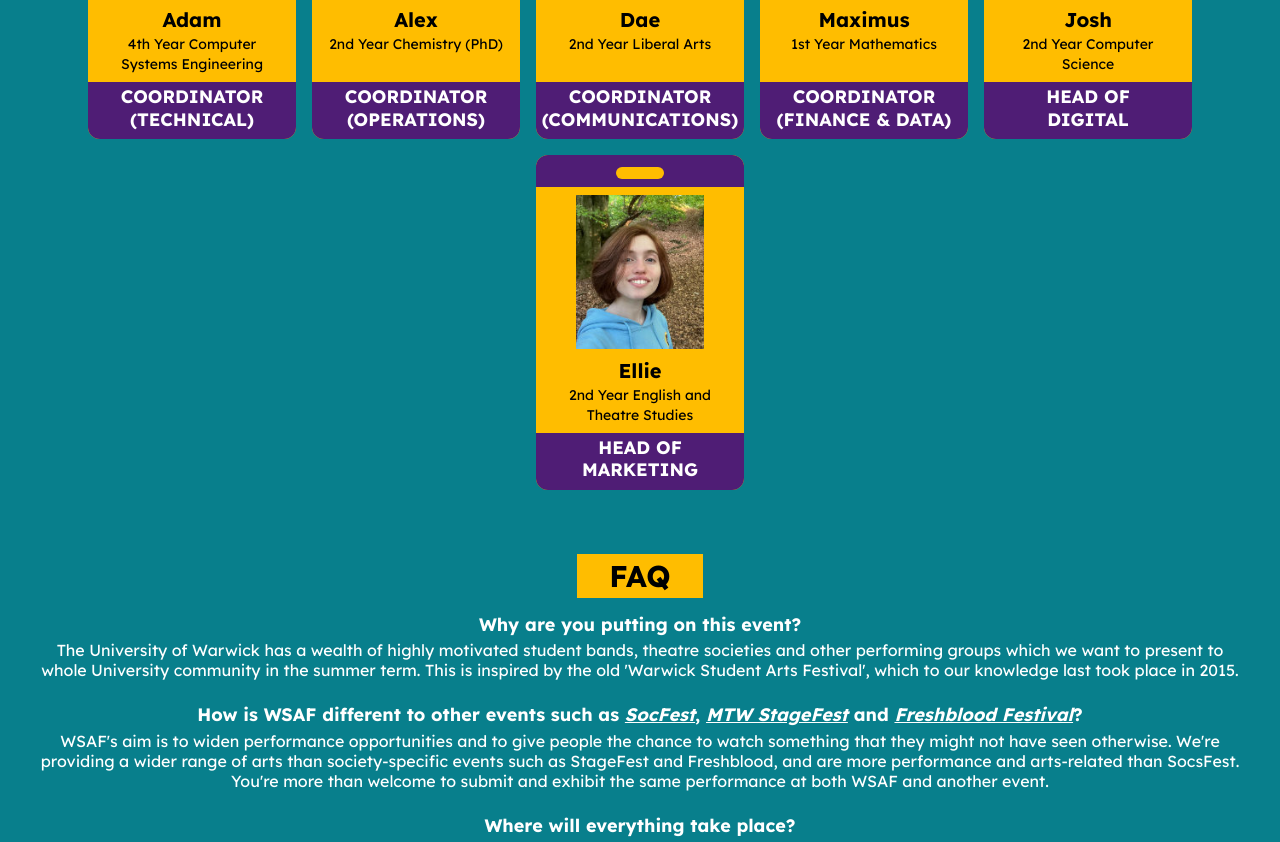
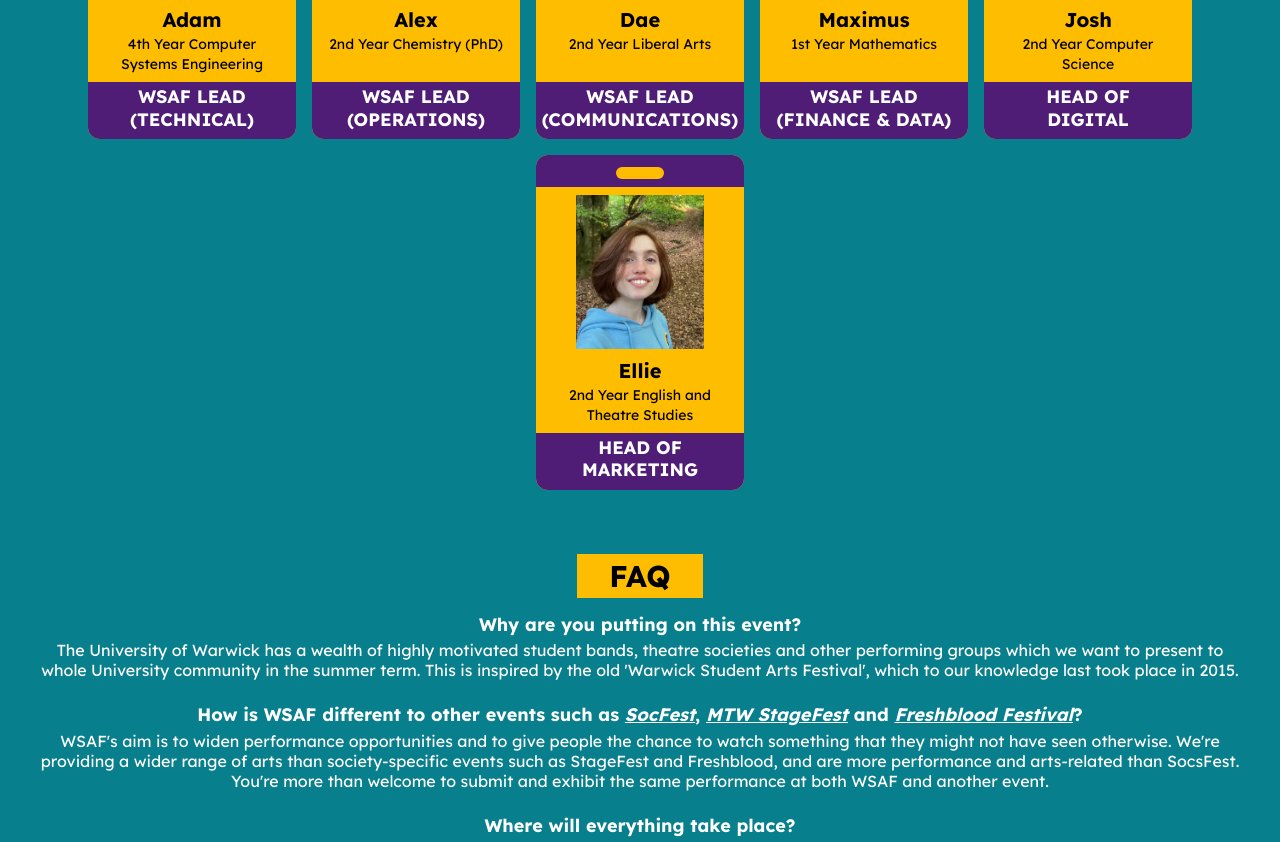
Before and after one commit to WarwickStudentArtsFestival/WSAF24-Website, a Next.js app: page / in a window 1280 px wide. Shown: the part 1578-2420 px from the top of the page. Built offline with nearby package versions, Linux system fonts and the light colour scheme.

Commit message:
:speech_balloon: Update roles to WSAF Lead

```diff
--- a/src/app/components/who-involved.tsx
+++ b/src/app/components/who-involved.tsx
@@ -9,25 +9,25 @@ import DaePhoto from '@/assets/people/dae.jpg';
 const people: IdCardProps[] = [
   {
     name: 'Adam',
-    role: 'Coordinator (Technical)',
+    role: 'WSAF Lead (Technical)',
     description: '4th Year Computer Systems Engineering',
     image: AdamPhoto,
   },
   {
     name: 'Alex',
-    role: 'Coordinator (Operations)',
+    role: 'WSAF Lead (Operations)',
     description: '2nd Year Chemistry (PhD)',
     image: AlexPhoto,
   },
   {
     name: 'Dae',
-    role: 'Coordinator (Communications)',
+    role: 'WSAF Lead (Communications)',
     description: '2nd Year Liberal Arts',
     image: DaePhoto,
   },
   {
     name: 'Maximus',
-    role: 'Coordinator (Finance & Data)',
+    role: 'WSAF Lead (Finance & Data)',
     description: '1st Year Mathematics',
     image: MaximusPhoto,
   },
```
